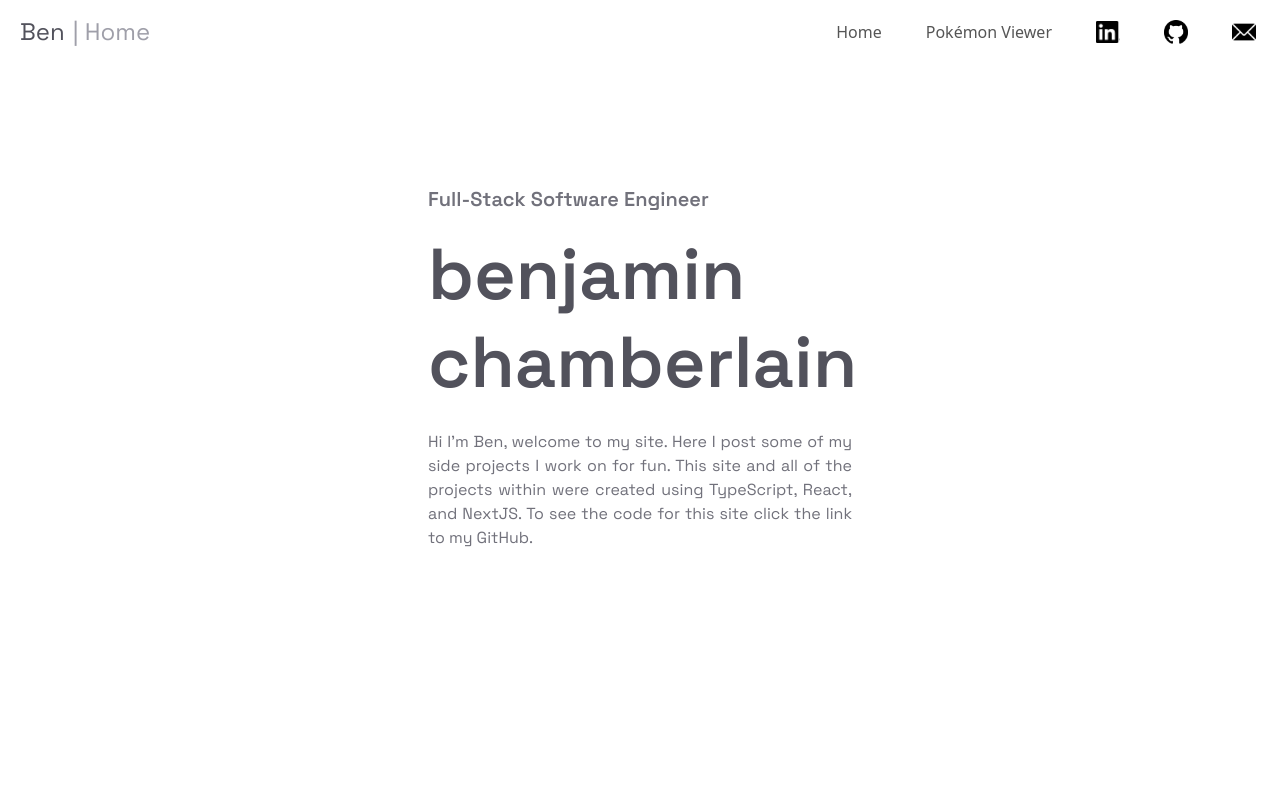
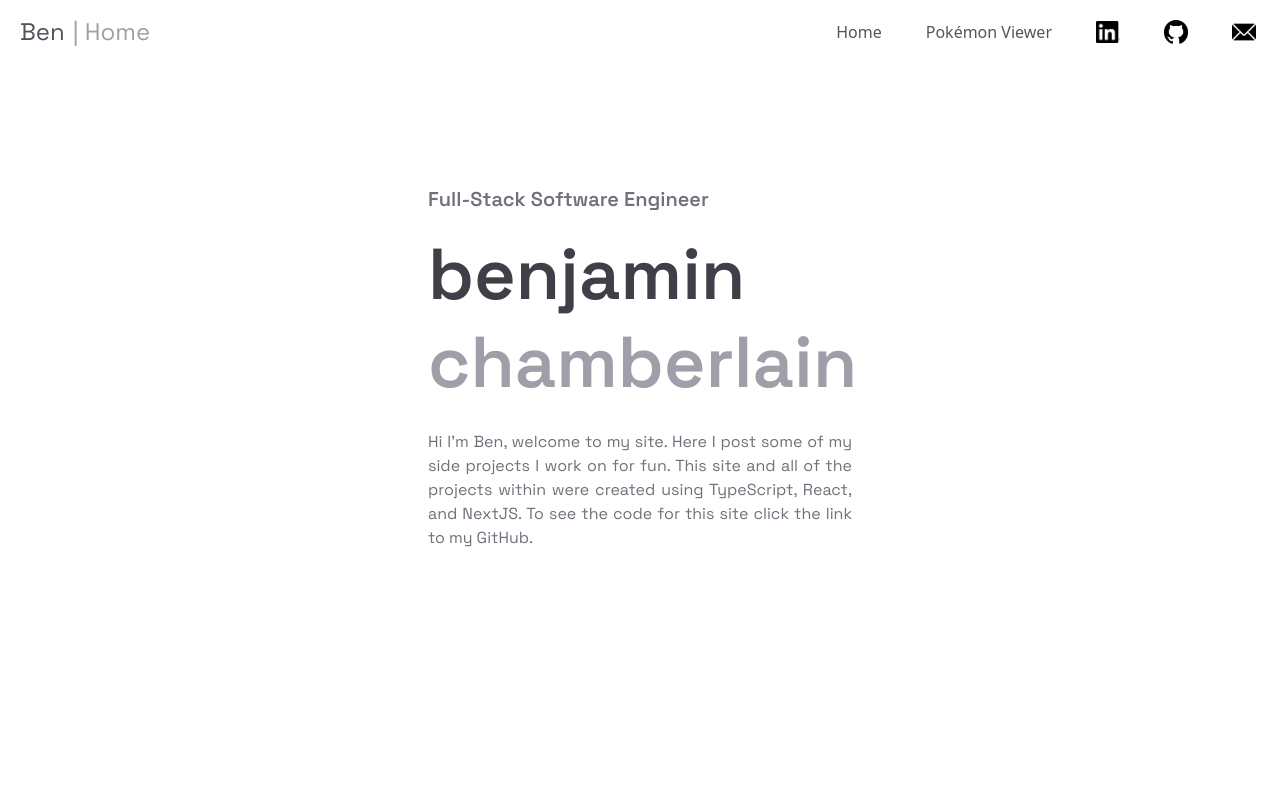
Before and after one commit to chambomango/pokedex, a Next.js app: page / in a window 1280 px wide. Shown: the top 788 px of the page. Built offline with nearby package versions, Linux system fonts and the light colour scheme; a web font is replaced by a local one.

Commit message:
Changed font color for page titles

```diff
--- a/src/app/page.tsx
+++ b/src/app/page.tsx
@@ -112,12 +112,12 @@ export default function Home() {
             Full-Stack Software Engineer
           </h4>
           <div
-            className={`text-zinc-600 flex mb-4 font-semibold text-7xl ${spaceGrotesk.className}`}
+            className={`text-zinc-700 flex mb-4 font-semibold text-7xl ${spaceGrotesk.className}`}
           >
             benjamin
           </div>
           <div
-            className={`text-zinc-600 flex mb-8 font-semibold text-7xl ${spaceGrotesk.className}`}
+            className={`text-zinc-400 flex mb-8 font-semibold text-7xl ${spaceGrotesk.className}`}
           >
             chamberlain
           </div>
--- a/src/app/pokedex/page.tsx
+++ b/src/app/pokedex/page.tsx
@@ -53,8 +53,8 @@ export default async function PokedexPage({
 
   return (
     <div className="flex flex-col mt-[80px] mx-auto">
-      <h1 className="mb-[8px] text-center">Pokémon Viewer</h1>
-      <h3 className="mb-[20px] text-center">
+      <h1 className="mb-[8px] text-center text-zinc-700">Pokémon Viewer</h1>
+      <h3 className="mb-[20px] text-center text-zinc-500">
         Search for your favorite pokémon and filter by generation and type
       </h3>
       <PokeGrid
```
